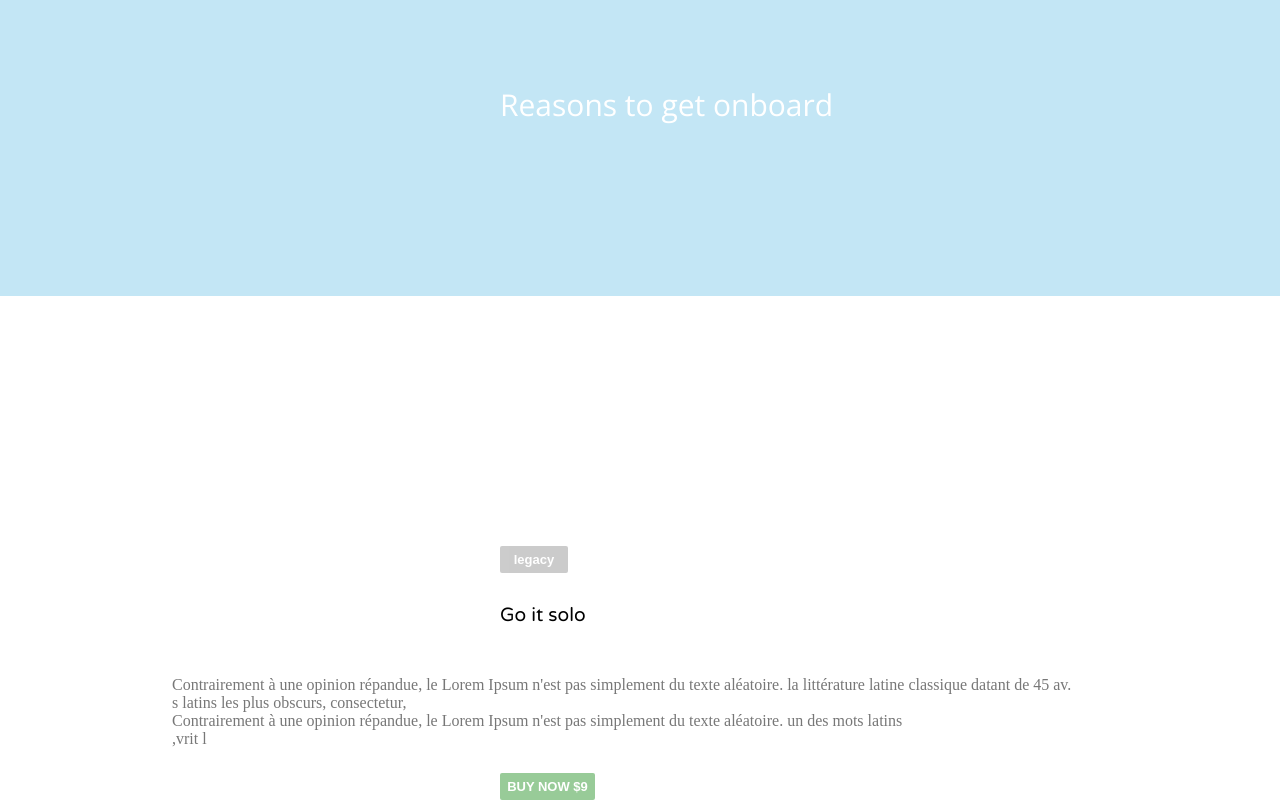
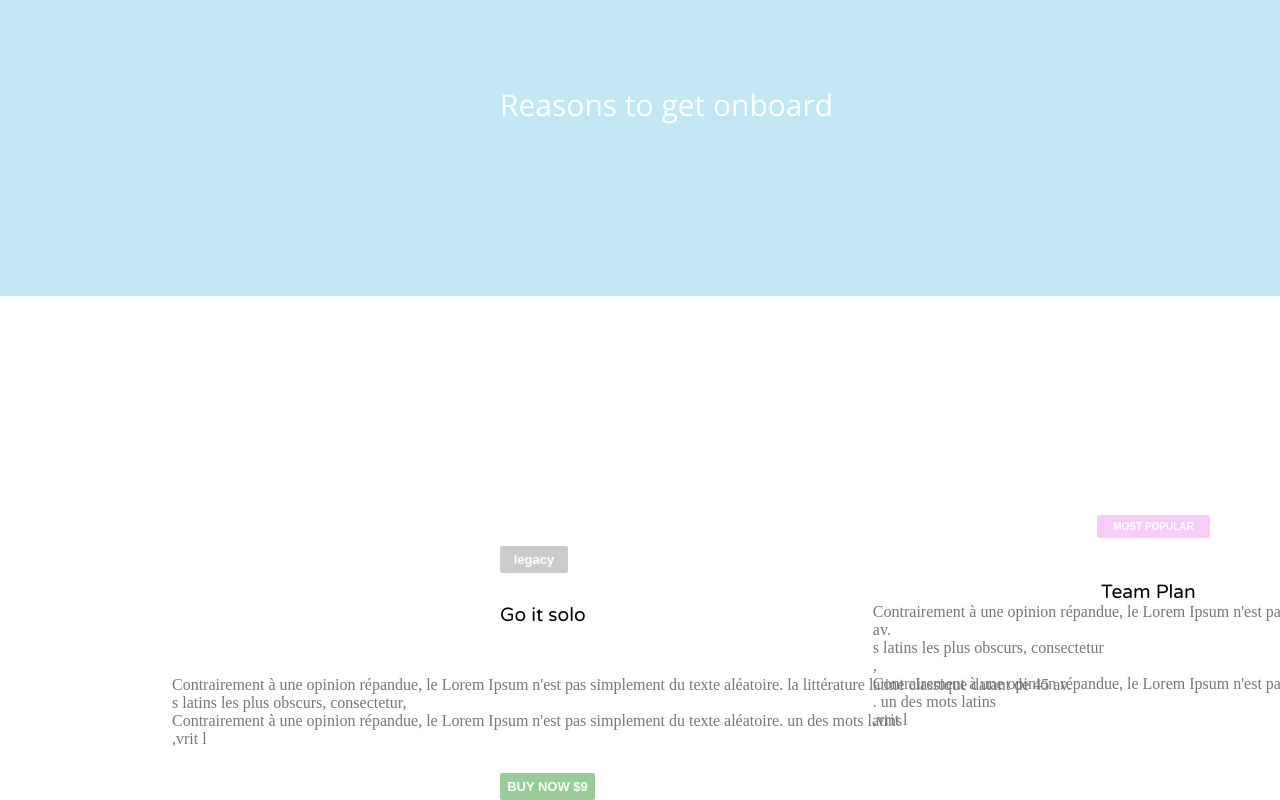
Before and after one commit to bilalbrgt/cssaicha, a plain HTML site: page index.html in a window 1280 px wide. Shown: the part 2669-3469 px from the top of the page. Drawn offline with nearby package versions, Linux system fonts and the light colour scheme.

Commit message:
bilalend

```diff
--- a/index.html
+++ b/index.html
@@ -137,13 +137,12 @@
     </section>
 
 
-    <section class="sections6">
+    <section class="">
 
-    <div>
+    <div class="sectiona">
 
 
 
-    </div>
         <button class="buttonss"> legacy </button>
 
         <p id="go"><big> Go it solo </big> </p>
@@ -157,9 +156,16 @@
         <br>
         <i class="fab fa-windows"></i>
 
+        <button class="buttons2"> MOST POPULAR </button>
+                <p id="gos"><big> Team Plan </big> </p>
+          <p class="lorem4"> Contrairement à une opinion répandue, le Lorem Ipsum n'est pas simplement du te <br>av. <br>s latins les plus obscurs, consectetur<br>, <br>Contrairement à une opinion répandue, le Lorem Ipsum n'est pas simplement du texte aléatoire<br>. un des mots latins <br>,vrit l
+        </p>
 
 
 
+
+
+        </div>
     </section>
 
 </body>
--- a/style.css
+++ b/style.css
@@ -306,3 +306,28 @@ margin-left: 500px;
     margin-top: -24px;
     margin-left: -33px;
 }
+.buttons2 {
+    padding: 6px 0 6px 0;
+    font: bold 10px Arial;
+    background: violet;
+    color: #fff;
+    border-radius: 2px;
+    width: 113px;
+    border: none;
+    margin-top: -285px;
+    margin-left: 1097px;
+    opacity: 0.4;
+}
+
+
+#gos {
+    font-size: 3Opx;
+    font-family: 'Varela Round', sans-serif;
+    margin-left: 1101px;
+    margin-top: -220px;
+}
+.lorem4 {
+    color: #777;
+    float: right;
+    margin-right: -200px;
+}
```
